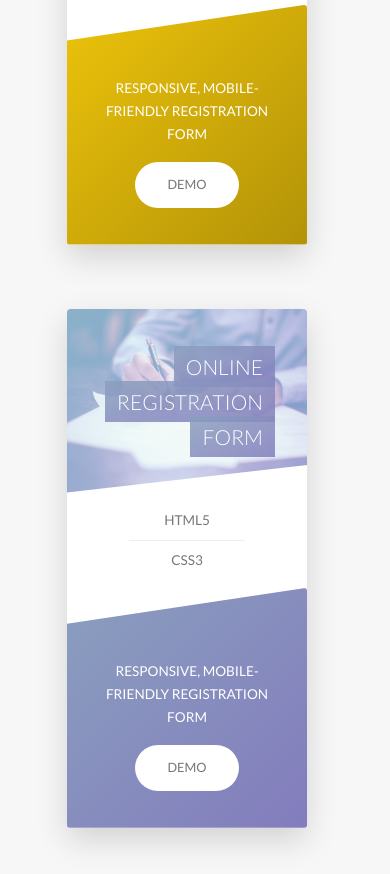
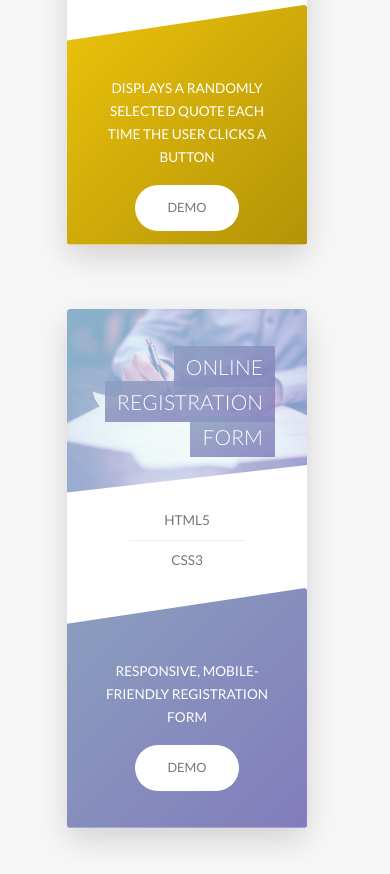
Before and after one commit to zowieerickson/erickson-portfolio-website, a website: page index.html in a window 390 px wide. Shown: the part 5345-6219 px from the top of the page. Drawn offline with Linux system fonts and the light colour scheme; a web font is replaced by a local one.

Commit message:
update: resume link and quote project description

```diff
--- a/index.html
+++ b/index.html
@@ -282,7 +282,8 @@
               <div class="card__cta">
                 <div class="card__price-box">
                   <p class="card__price-only">
-                    Responsive, mobile-friendly registration form
+                    Displays a randomly selected quote each time the user clicks
+                    a button
                   </p>
                 </div>
                 <a
@@ -363,7 +364,7 @@
           </li>
           <li class="footer__item">
             <a
-              href="Zowie Erickson - Resume.pdf"
+              href="Zowie_Erickson_Resume_Master.pdf"
               class="footer__link"
               target="_blank"
               >Resume</a
```
Also changed, not shown: 1 other file.
